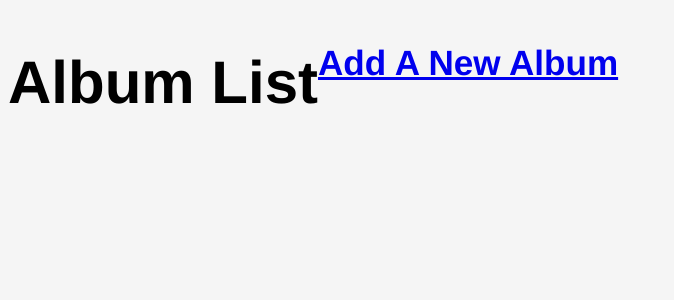
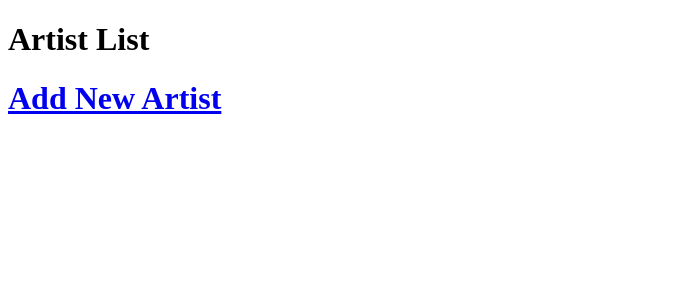
Before and after one commit to Momentum-Team-18/django-music-TheoThibodeau, a Django app: page /albums/1/artists in a window 1280 px wide. Shown: the top 300 px of the page, without its empty margins (0-674 px from the left). Run offline with Django 4.2, Linux system fonts and the light colour scheme; data that the repository does not hold is empty.

Commit message:
artist form and artist model added

```diff
--- a/albums/forms.py
+++ b/albums/forms.py
@@ -1,7 +1,13 @@
 from django import forms
 from .models import Album
+from .models import Artist
 
 class AlbumForm(forms.ModelForm):
     class Meta:
         model = Album
         fields = ('artist', 'album_title', 'song_list', 'published_date', 'image')
+
+class ArtistForm(forms.ModelForm):
+    class Meta:
+        model = Artist
+        fields = ('artist', 'album_list')
--- a/albums/models.py
+++ b/albums/models.py
@@ -16,6 +16,8 @@ class Album(models.Model):
 
 class Artist(models.Model):
     artist = models.CharField(max_length=200)
+    album_list = models.CharField(max_length=200)
+    image = models.ImageField(upload_to='media/images/')
 
     def publish(self):
         self.save()
--- /dev/null
+++ b/albums/static/artistDetails.css
@@ -0,0 +1,4 @@
+.artistImage {
+    width: 300px;
+    height: 300px;
+}
--- a/albums/templates/music_app/album_detail.html
+++ b/albums/templates/music_app/album_detail.html
@@ -13,7 +13,7 @@
     <p>Title: {{album}}</p>
     <p>Artist: {{album.artist}}</p>
     <p>Song List: {{album.song_list}}</p>
-    <p>Album Art:<br><img class="image" src="{{ album.image.url  }}" alt="Album Image"></p>
+    <p>Album Art:<br><img class="image" src="{{ album.image.url }}" alt="Album Image"></p>
     <a href="{% url 'delete-album' album.pk %}">Delete</a>
     <a href="{% url 'edit-album' album.pk %}">Edit</a>
 </body>
--- a/albums/templates/music_app/artist_list.html
+++ b/albums/templates/music_app/artist_list.html
@@ -8,9 +8,11 @@
     <title>Artist List</title>
 </head>
 <body>
-    <p>sasdasdasd</p>
+    <h1>Artist List</h1>
     {% for artist in artists %}
-        <h4><a href="{% url 'artist-list' artist.pk %}">{{artist.artist}}</a></h4>
+        <h3>Artist: {{artist.artist}}</h3>
+        <h4>Albums: {{artist.album_list}}</h4>
     {% endfor %}
+    <h1><a href="{% url 'new-artist' %}">Add New Artist</a></h1>
 </body>
 </html>
--- a/albums/templates/music_app/index.html
+++ b/albums/templates/music_app/index.html
@@ -11,10 +11,12 @@
 <body>
     <h1 class="title">Album List</h1>
     <h3 class="newAlbumButton"><a href="{% url 'new_album' %}">Add A New Album</a></h3>
-
+    <h3 class="NewArtistButton"><a href="{% url 'new-artist' %}">Add New Artist</a></h1>
     {% for album in albums %}
     <h2 class="album">
         <img class="image" src="{{  album.image.url  }}" alt="Album Image">
+        Artist: <a href="{% url 'deets' album.pk %}">{{album.artist}}</a>
+        <br>
         <a href="{% url 'album_detail' album.pk %}">{{album}}</a>
         <details class="details">
             <summary>Song List</summary>
--- a/albums/views.py
+++ b/albums/views.py
@@ -1,6 +1,7 @@
 from django.shortcuts import render, get_object_or_404, redirect
 from .forms import AlbumForm
 from .models import Album
+from .forms import ArtistForm
 from .models import Artist
 
 def album_list(request):
@@ -9,11 +10,19 @@ def album_list(request):
 
 def artist_list(request, pk):
     artists = Artist.objects.all()
-    return render(request, 'music_app/index.html', {'artists': artists})
+    return render(request, 'music_app/artist_list.html', {'artists': artists})
+
+def new_artist(request):
+    artists = Artist.objects.all()
+    return render(request, 'music_app/new_artist.html', {'artists': artists})
 
 def album_detail(request, pk):
     album = get_object_or_404(Album, pk=pk)
     return render(request, 'music_app/album_detail.html', {'album': album})
+
+def artist_detail(request, pk):
+    artist = get_object_or_404(Artist, pk=pk)
+    return render(request, 'music_app/artist_detail.html', {'artist': artist})
 
 def delete_album(request, pk):
     album = get_object_or_404(Album, pk=pk)
@@ -48,6 +57,16 @@ def create_album(request):
             return redirect('home')
     return render(request, 'music_app/new_album.html', {'form': form})
 
+def create_artist(request):
+    if request.method == 'GET':
+        form = ArtistForm()
+    else:
+        form = ArtistForm(request.POST, request)
+        if form.is_valid():
+            form.save()
+            return redirect('home')
+    return render(request, 'music_app/new_artist.html', {'form': form})
+
 def albums_by_label(request, label_pk):
     label = get_object_or_404(Label, pk=Label)
     album = Album.objects.filter(label_id=label_pk)
--- a/config/urls.py
+++ b/config/urls.py
@@ -30,6 +30,8 @@ urlpatterns = [
     path('albums/<int:pk>/edit', views.edit_album, name='edit-album'),
     path('albums/<int:label_pk>/label', views.albums_by_label, name='album-label'),
     path('albums/<int:pk>/artists', views.artist_list, name='artist-list'),
+    path('albums/newartist', views.create_artist, name='new-artist'),
+    path('albums/<int:pk>/deets', views.artist_detail, name='deets'),
 ]
 
 urlpatterns += static(settings.MEDIA_URL, document_root=settings.MEDIA_ROOT)
```
Also changed, not shown: albums/templates/music_app/artist_detail.html (added, +18 -0 lines), albums/templates/music_app/new_artist.html (added, +18 -0 lines), albums/migrations/0012_artist_album_title.py (added), albums/migrations/0013_rename_album_title_artist_album_list.py (added), albums/migrations/0014_artist_image.py (added).
